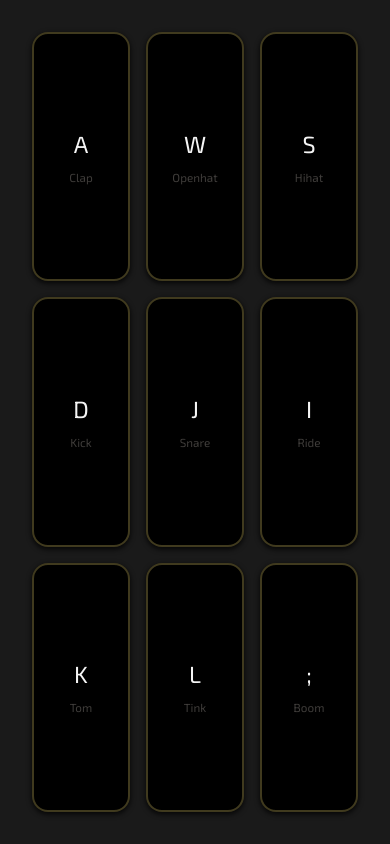
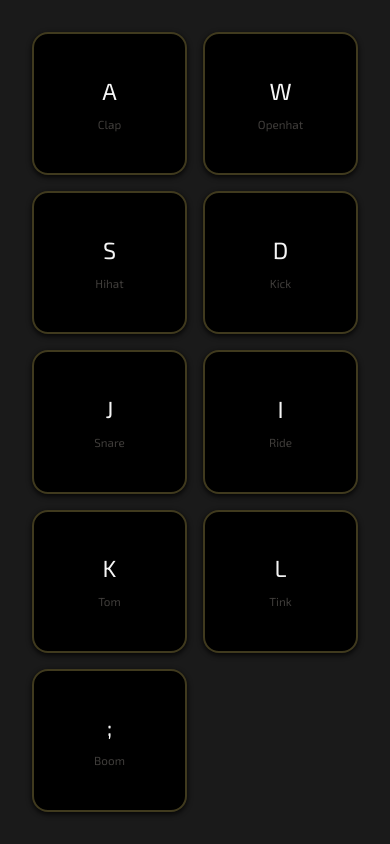
Before and after one commit to tonaye-aye/drumtones, a PHP site: page / in a window 390 px wide. Run offline with PHP 8.4, Linux system fonts and the light colour scheme; some libraries are stand-ins or nearby versions.

Commit message:
Two columns

```diff
--- a/style.css
+++ b/style.css
@@ -31,6 +31,9 @@ body {
 }
 
 @media screen and (max-width: 500px) {
+  .container {
+    grid-template-columns: 1fr 1fr;
+  }
 }
 
 .key {
```
